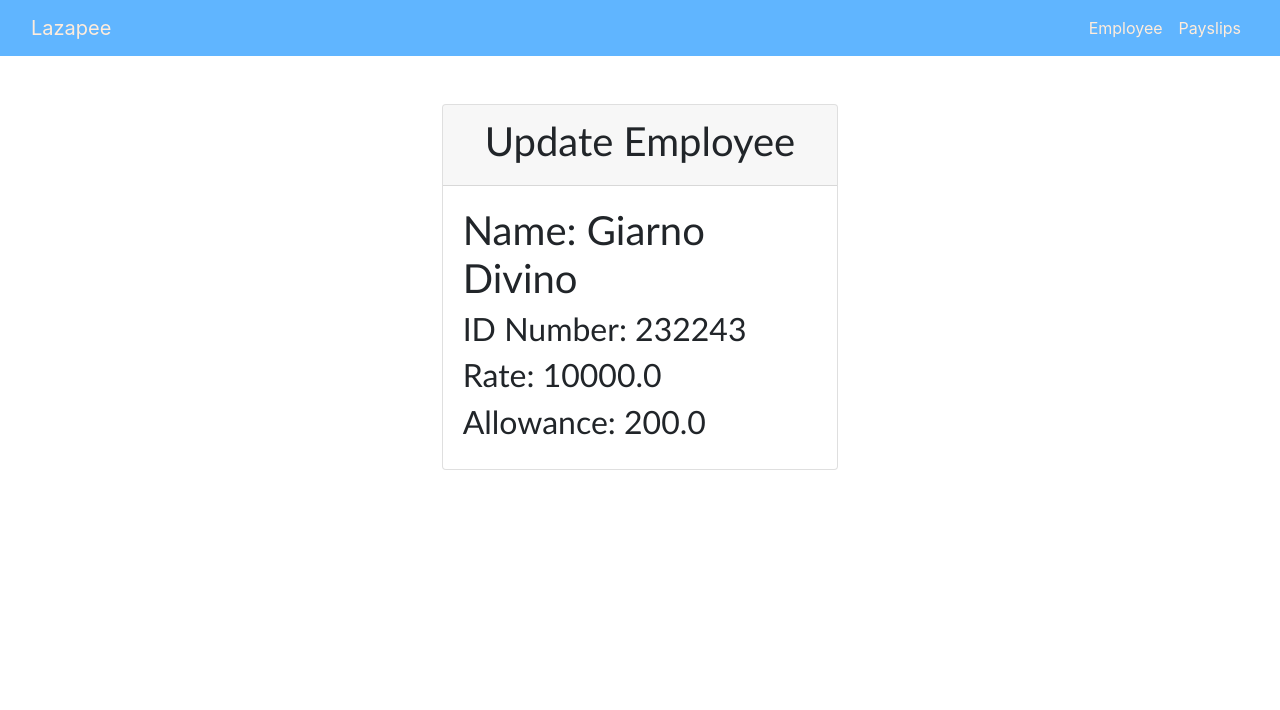
After one commit to giarnodivino/finalproject, a Django app: page /update_employee/1/ in a window 1280 px wide. The commit adds this page. Shown: the top 710 px of the page. Run offline with Django 5.2, Linux system fonts and the light colour scheme; data comes from the database, SQL or seed files in the repository; both versions use the stored data as it was after the commit.

Commit message:
updates to update_employee, views, and urls

```diff
--- a/Lazapee/payroll_app/templates/payroll_app/base.html
+++ b/Lazapee/payroll_app/templates/payroll_app/base.html
@@ -14,12 +14,13 @@
     <title>Payroll App</title>
   </head>
   <body>
+    {% block navbar %}
     <nav class="navbar navbar-expand-lg" style="background-color: #60b5ff">
       <div class="container-fluid">
         <a href="" class="navbar-brand navbar-item" style="text-decoration: none; color: #ffecdb">Lazapee</a>
         <ul class="navbar-nav ms-auto">
           <li class="nav-item">
-            <a class="nav-link" style="color: #ffecdb" href="#">Employee</a>
+            <a class="nav-link" style="color: #ffecdb" href="{% url 'home' %}">Employee</a>
           </li>
           <li class="nav-item">
             <a class="nav-link" style="color: #ffecdb" href="#">Payslips</a>
@@ -27,6 +28,7 @@
         </ul>
       </div>
     </nav>
+    {% endblock %}
 
     {% block content %} {% endblock %}
 
--- a/Lazapee/payroll_app/templates/payroll_app/home.html
+++ b/Lazapee/payroll_app/templates/payroll_app/home.html
@@ -48,7 +48,7 @@
                 <td>{{ e.allowance }}</td>
                 <td>{{ e.overtime_pay }}</td>
                 <td>
-                  <a href="" class="btn btn-primary">Update</a>
+                  <a href="{% url 'update_employee' pk=e.pk %}" class="btn btn-primary">Update</a>
                   <a href="" class="btn btn-danger">Delete</a>
                   <input type="text" class="form-control mt-2" placeholder="Overtime Hours" />
                 </td>
--- /dev/null
+++ b/Lazapee/payroll_app/templates/payroll_app/update_employee.html
@@ -0,0 +1,30 @@
+{% extends 'payroll_app/base.html' %} {% load static %}
+
+<!DOCTYPE html>
+<html lang="en">
+  <head>
+    <meta charset="UTF-8" />
+    <meta name="viewport" content="width=device-width, initial-scale=1.0" />
+  </head>
+  <body>
+    {% block content %}
+    <div class="container-fluid">
+      <div class="row">
+        <div class="col-4 offset-4 mt-5">
+          <div class="card">
+            <div class="card-header text-center" style="font-family: 'Gill Sans'">
+              <h1>Update Employee</h1>
+            </div>
+            <div class="card-body" style="font-family: 'Gill Sans'">
+              <h1>Name: {{ e.name }}</h1>
+              <h2>ID Number: {{ e.id_number }}</h2>
+              <h2>Rate: {{ e.rate }}</h2>
+              <h2>Allowance: {{ e.allowance }}</h2>
+            </div>
+          </div>
+        </div>
+      </div>
+    </div>
+    {% endblock %}
+  </body>
+</html>
--- a/Lazapee/payroll_app/urls.py
+++ b/Lazapee/payroll_app/urls.py
@@ -5,5 +5,6 @@ from . import views
 urlpatterns = [
     path('admin/', admin.site.urls),
     path('', views.home, name="home"),
-    path('create_employee', views.create_employee, name='create_employee')
+    path('create_employee', views.create_employee, name='create_employee'),
+    path('update_employee/<int:pk>/', views.update_employee, name='update_employee'),
 ]
--- a/Lazapee/payroll_app/views.py
+++ b/Lazapee/payroll_app/views.py
@@ -1,4 +1,4 @@
-from django.shortcuts import render, redirect
+from django.shortcuts import render, redirect, get_object_or_404
 from .models import Employee, Payslip
 
 # Create your views here.
@@ -12,8 +12,15 @@ def create_employee(request):
         idnum = request.POST.get('id_number')
         rate = request.POST.get('rate')
         allowance = request.POST.get('allowance')
-        Employee.objects.create(name=name, id_number=idnum, rate=rate, allowance=allowance)
+        if allowance:
+            Employee.objects.create(name=name, id_number=idnum, rate=rate, allowance=allowance)
+        else:
+            Employee.objects.create(name=name, id_number=idnum, rate=rate)
         return redirect('home')
     else:
         employee = Employee.objects.all()
         return render(request, 'payroll_app/create_employee.html', {'employee':employee})
+
+def update_employee(request, pk):
+    e = get_object_or_404(Employee, pk=pk)
+    return render(request, 'payroll_app/update_employee.html', {"e":e})
```
Also changed, not shown: Lazapee/db.sqlite3.
